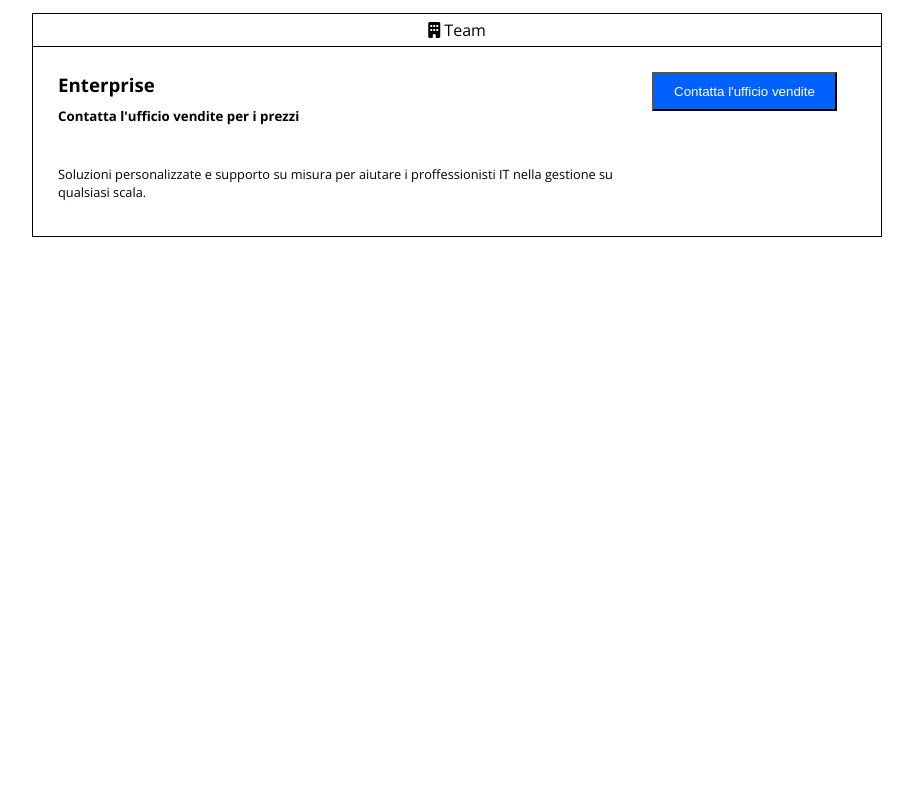
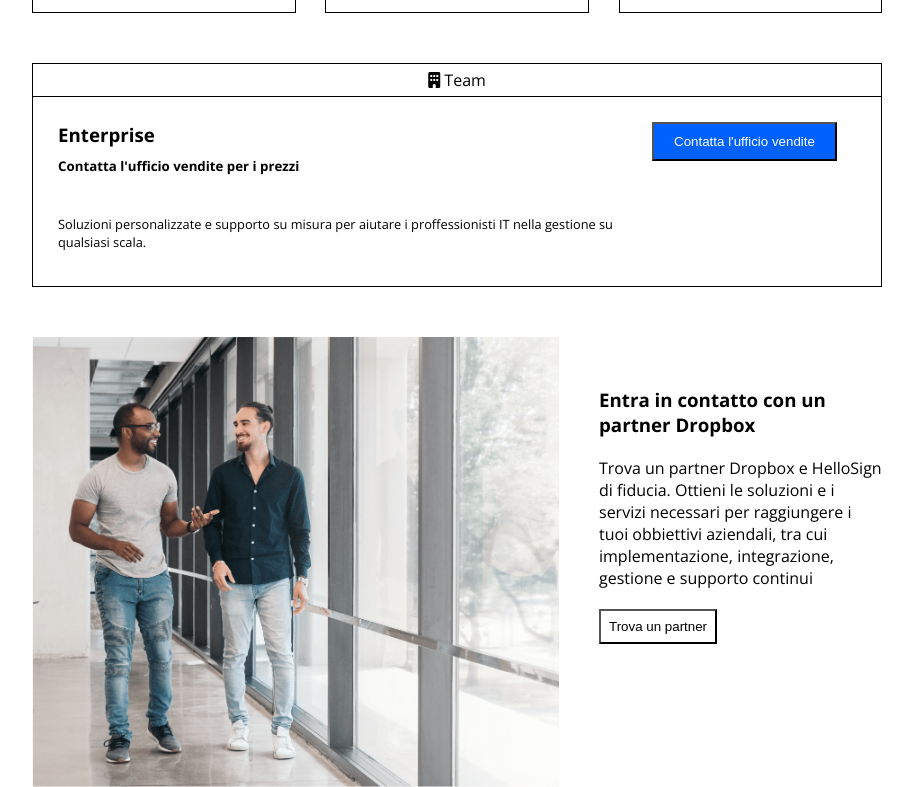
Before and after one commit to michelebonanno92/htmlcss-dropbox, a plain HTML site: page index.html in a window 1280 px wide. Shown: the part 1772-2559 px from the top of the page, without its empty margins (183-1096 px from the left). Before the commit the page ends 2009 px from the top, so only its background shows below. Drawn offline with nearby package versions, Linux system fonts and the light colour scheme.

Commit message:
seconda section main

```diff
--- a/css/header.css
+++ b/css/header.css
@@ -60,5 +60,5 @@ h1{
 
  .arrow{
    font-size: 2.5rem;
-   margin-top: 30px;
+   margin-top: 20px;
  }
--- a/css/main.css
+++ b/css/main.css
@@ -2,9 +2,13 @@ main{
     padding-top: 80px;
 }
 
+main section{
+    margin-top: 50px;
+}
+
 main section h2{
     text-align: left;
-   padding-bottom: 30px;
+    padding-bottom: 30px;
 
 }
 .radio-left{
@@ -83,3 +87,38 @@ main section h2{
 .box-two button{
     padding: 10 30px;
 }
+
+/* .box-photo-text{
+    display: flex;
+    justify-content: space-between;
+    flex-wrap: wrap;
+} */
+
+.box-photo{
+    width: 62%;
+}
+
+.box-photo img{
+    display: block;
+}
+
+.box-text{
+    width: 38%;
+}
+
+.box-text > *{
+    padding-left: 40px;
+    padding-top: 20px;
+}
+
+.box-text h3{
+    margin-top: 30px;
+}
+
+.box-text button{
+    background-color: white;
+    color: black;
+    padding: 8px 8px ;
+    margin-left: 40px;
+    margin-top: 20px;
+}
--- a/index.html
+++ b/index.html
@@ -100,6 +100,7 @@
        </header>
        <main>
             <div class="container-medium">
+                <!-- section 1 -->
                 <section>
                     <h2>
                         Trova il piano business che fa per te
@@ -276,12 +277,29 @@
 
                         </div>
                     </div>
+                </section>
+
+                <!-- section 2 -->
+                <section>
+                    <div class="big-box">
+                        <div class="box-photo">
+                            <img src="img/partner.png" alt="photo partner">
+                        </div>
+                        <div class="box-text">
+                            <h3>
+                                Entra in contatto con un partner Dropbox
+                            </h3>
+                            <p>
+                                Trova un partner Dropbox e HelloSign di fiducia. Ottieni le soluzioni e i servizi necessari per raggiungere i tuoi obbiettivi aziendali, tra cui implementazione, integrazione, gestione e supporto continui
+                            </p>
+                            <button>
+                                Trova un partner
+                            </button>
+                        </div>
+                    </div>
+                </section>
 
 
-
-
-
-                </section>
             </div>
        </main>
     </body>
```
